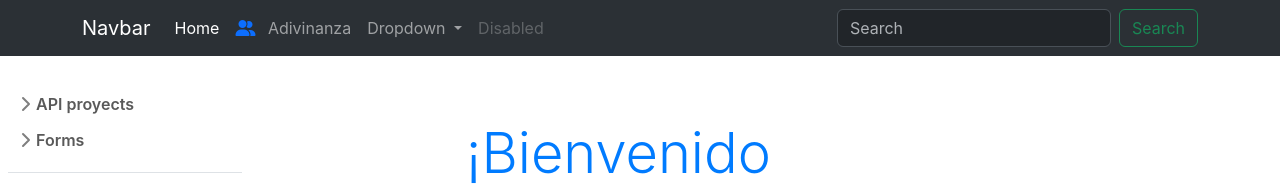
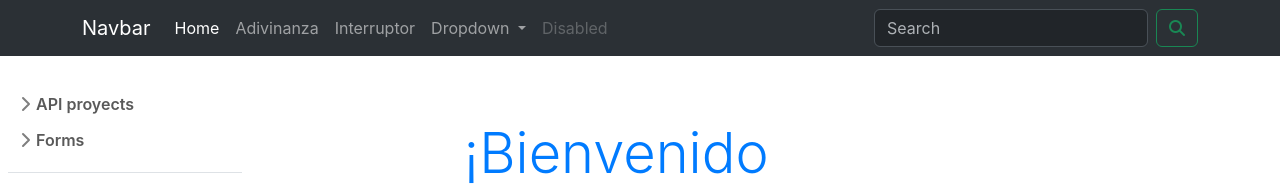
Before and after one commit to CarlosOrozcoRodriguez/DEWS_Angular, an Angular app in the folder proyecto-final/: page / in a window 1280 px wide. Shown: the top 185 px of the page. Built offline with nearby package versions, Linux system fonts and the light colour scheme.

Commit message:
Interruptor y Busqueda

```diff
--- a/proyecto-final/src/app/app.component.html
+++ b/proyecto-final/src/app/app.component.html
@@ -180,7 +180,7 @@
 <app-header ></app-header>
 <app-sidebar ></app-sidebar>
 <div class="content">
-  <router-outlet></router-outlet>
+  <router-outlet></router-outlet>
 </div>
 <app-footer ></app-footer>
 
--- a/proyecto-final/src/app/app.routes.ts
+++ b/proyecto-final/src/app/app.routes.ts
@@ -8,6 +8,7 @@ import { LibrosListaComponent } from './pages/libros-lista/libros-lista.componen
 import { LibroDetalleComponent } from './pages/libro-detalle/libro-detalle.component';
 import { AddLibroComponent } from './pages/libro-add/libro-add.component';
 import { AdivinanzaComponent } from './components/adivinanza/adivinanza.component';
+import { InterruptorComponent } from './components/interruptor/interruptor.component';
 
 
 export const routes: Routes = [
@@ -21,6 +22,7 @@ export const routes: Routes = [
     {path: 'libros/:id', component:LibroDetalleComponent},
     {path: 'add', component:AddLibroComponent},
     {path: 'adivinanza', component:AdivinanzaComponent},
+    {path: 'interruptor', component:InterruptorComponent},
     {path: '**',redirectTo: '',pathMatch:'full' },
 
     ];
--- a/proyecto-final/src/app/components/adivinanza/adivinanza.component.ts
+++ b/proyecto-final/src/app/components/adivinanza/adivinanza.component.ts
@@ -22,6 +22,8 @@ export class AdivinanzaComponent {
   }
 
   intentoAdivinar(numeroEntrada:number):void{
+    throw new Error(numeroEntrada.toString());
+
     console.log(this.adivinaEsteNumero);
     this.esMayor = null;
 
--- a/proyecto-final/src/app/components/header/header.component.html
+++ b/proyecto-final/src/app/components/header/header.component.html
@@ -12,9 +12,11 @@
                 </li>
                 <li class="nav-item">
                     <a routerLink="/adivinanza" class="nav-link">
-                        <i
-                            class="fas fa-user-friends text-primary mt-1 me-2"></i>
                             Adivinanza</a>
+                </li>
+                <li class="nav-item">
+                    <a routerLink="/interruptor" class="nav-link">
+                            Interruptor</a>
                 </li>
                 <li class="nav-item dropdown">
                     <a class="nav-link dropdown-toggle" routerLink="" role="button" data-bs-toggle="dropdown"
@@ -34,10 +36,15 @@
                     <a class="nav-link disabled" aria-disabled="true">Disabled</a>
                 </li>
             </ul>
-            <form class="d-flex" role="search">
-                <input class="form-control me-2" type="search" placeholder="Search" aria-label="Search">
-                <button class="btn btn-outline-success" type="submit">Search</button>
-            </form>
+            <div class="d-flex"> <!-- el form imposibilitaba recuperar el valor-->
+                <input class="form-control me-2" type="search" placeholder="Search" aria-label="Search" [(ngModel)]="busqueda">
+                <!-- <input class="form-control me-2" type="text" id="search" [(ngModel)]="busqueda" placeholder="Buscar"
+          aria-label="Search"> -->
+          <!-- <input type="number" id="busqueda2" [(ngModel)]="busqueda2">
+          <button (click)="buscar(busqueda2)" id="button">Comprobar</button> -->
+                <!-- <button (click)="buscar()" class="btn btn-outline-success" type="submit">Search</button> -->
+                <button class="btn btn-outline-success" (click)="buscar(busqueda)"><i class="fa-solid fa-magnifying-glass"></i></button>
+            </div>
         </div>
     </div>
 </nav>
--- a/proyecto-final/src/app/components/header/header.component.ts
+++ b/proyecto-final/src/app/components/header/header.component.ts
@@ -1,6 +1,6 @@
-import { Component, inject } from '@angular/core';
 import { FormsModule } from '@angular/forms';
-import { RouterLink} from '@angular/router';
+import { Component } from '@angular/core';
+import { Router, RouterLink} from '@angular/router';
 
 
 @Component({
@@ -12,4 +12,46 @@ import { RouterLink} from '@angular/router';
 })
 export class HeaderComponent {
 
+  public busqueda: string ="";
+  // Inyectamos el servicio Router en el constructor
+  constructor(private router: Router) { }
+  // Método para buscar y navegar a la página correspondiente
+
+  ngOnInit(): void {
+  }
+
+  buscar(busqueda:string) {
+    switch (this.busqueda.toLowerCase()) {
+      case 'adivinanza':
+        this.router.navigate(['/adivinanza']);
+        break;
+      case 'interruptor':
+        this.router.navigate(['/interruptor']);
+        break;
+      case 'anime':
+      case 'anime-chan':
+        this.router.navigate(['/anime-chan']);
+        break;
+      case 'clima':
+        this.router.navigate(['/clima']);
+        break;
+      case 'libros':
+        this.router.navigate(['/libros']);
+        break;
+      case 'neko':
+      case 'neko-best':
+        this.router.navigate(['/neko-best']);
+        break;
+      case 'noticias':
+        this.router.navigate(['/noticias']);
+        break;
+      case 'home':
+        this.router.navigate(['/home']);
+        break;
+      default:
+        this.router.navigate(['/home']);
+        break;
+    }
+    this.busqueda = '';
+  }
 }
--- /dev/null
+++ b/proyecto-final/src/app/components/interruptor/interruptor.component.css
@@ -0,0 +1,19 @@
+.toggle-button {
+    display: flex;
+    align-items: center;
+    justify-content: center;
+  }
+
+  .button {
+    padding: 10px 20px;
+    font-size: 16px;
+    cursor: pointer;
+    background-color: #3498db;
+    color: #fff;
+    border: none;
+    border-radius: 5px;
+  }
+
+  .button.on {
+    background-color: #27ae60;
+  }
--- /dev/null
+++ b/proyecto-final/src/app/components/interruptor/interruptor.component.html
@@ -0,0 +1,5 @@
+<main class="container">
+    <div class="toggle-button">
+        <button (click)="toggle()" id="button" class="button {{this.state ? 'on': 'off' }}">{{this.state ? 'On' : 'Off'}}</button>
+    </div>
+</main>
--- /dev/null
+++ b/proyecto-final/src/app/components/interruptor/interruptor.component.ts
@@ -0,0 +1,24 @@
+import { Component } from '@angular/core';
+import { FormsModule } from '@angular/forms';
+
+
+@Component({
+  selector: 'app-interruptor',
+  standalone: true,
+  imports: [FormsModule],
+  templateUrl: './interruptor.component.html',
+  styleUrl: './interruptor.component.css'
+})
+export class InterruptorComponent {
+  state : boolean;
+  constructor() {
+     this.state = false;
+  }
+
+  ngOnInit(): void {
+  }
+
+  toggle() {
+    this.state = !this.state;
+  }
+}
```
Also changed, not shown: 1 other file (tests, documents, lock files or other folders).
